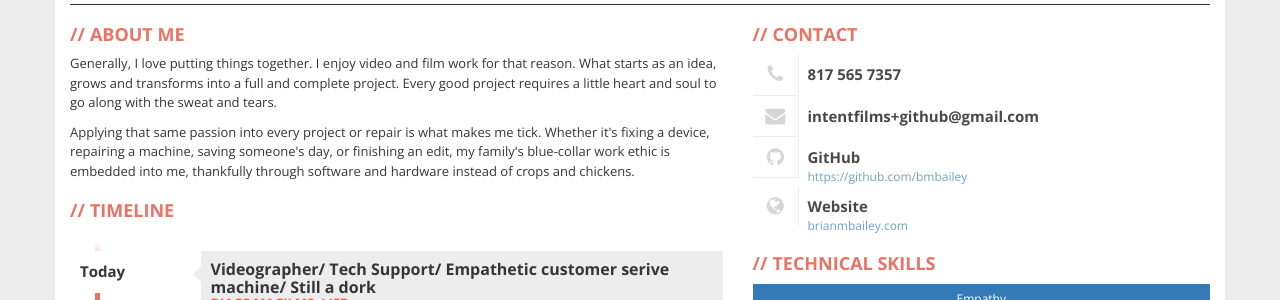
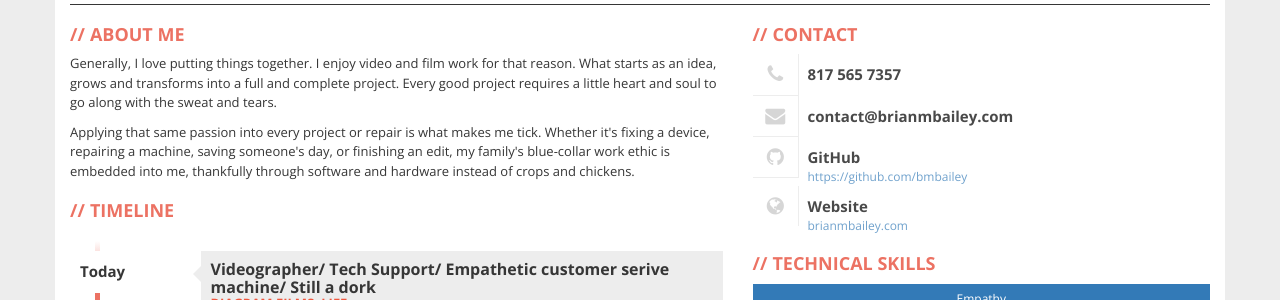
Before and after one commit to Bmbailey/Resume, a Jekyll site: the page built from index.html, in a window 1280 px wide. Shown: the part 268-568 px from the top of the page. Built offline with Jekyll 4.4.1, drawn with Linux system fonts in a browser that asks for light colours; nearby versions of some CDN libraries.

Commit message:
Edit email alias

```diff
--- a/_data/contacts.yml
+++ b/_data/contacts.yml
@@ -2,7 +2,7 @@
   title: 817 565 7357
 
 - icon: envelope
-  title: intentfilms+github@gmail.com
+  title: contact@brianmbailey.com
 
 - icon: github
   title: GitHub
```
